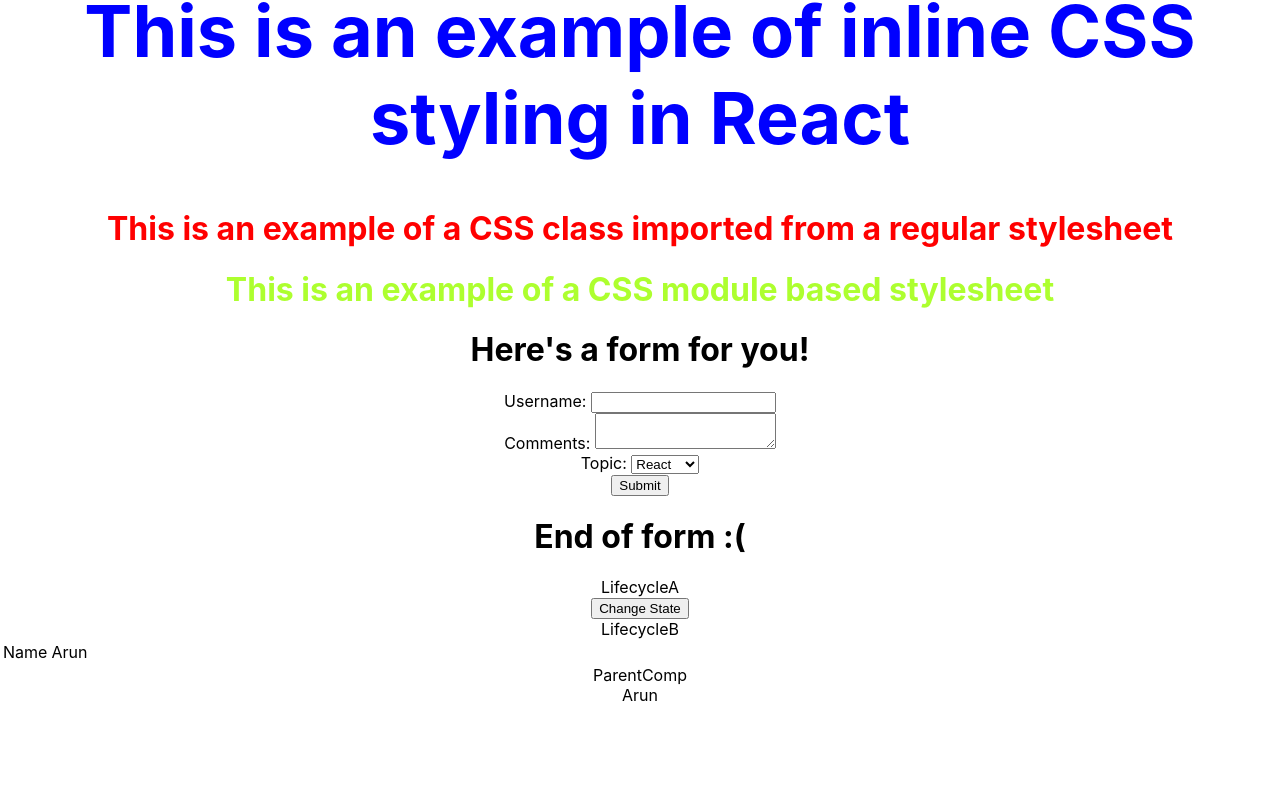
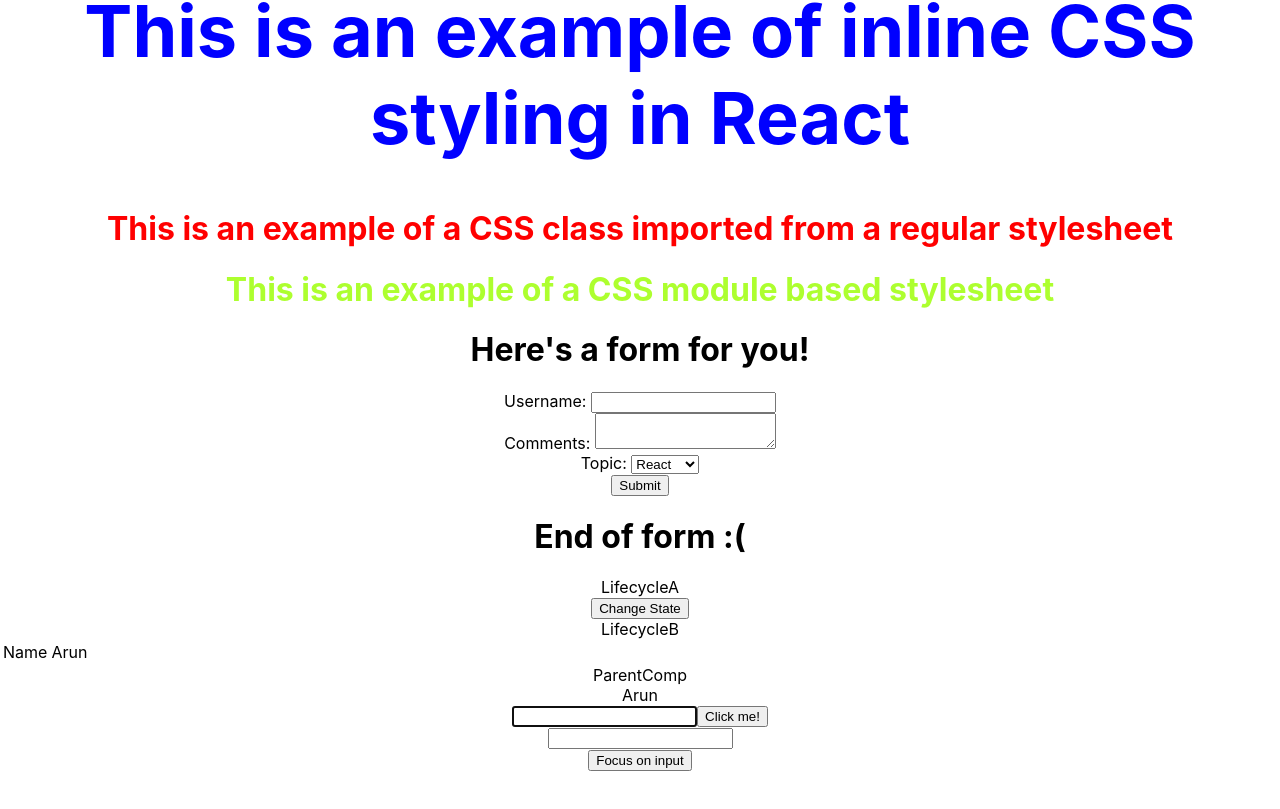
Before and after one commit to ShekarArun/hello-world-react, a React (Create React App) app: page / in a window 1280 px wide. Shown: the part 1606-2415 px from the top of the page. Before the commit the page ends 2391 px from the top, so only its background shows below. Built offline with nearby package versions, Linux system fonts and the light colour scheme.

Commit message:
feat: Add ref with class components

```diff
--- a/src/App.js
+++ b/src/App.js
@@ -19,6 +19,8 @@ import Form from './components/Form'
 import LifecycleA from './components/LifecycleA'
 import Table from './components/Table'
 import ParentComp from './components/ParentComp'
+import RefDemo from './components/RefDemo'
+import FocusInput from './components/FocusInput'
 
 function App () {
   return (
@@ -47,6 +49,8 @@ function App () {
       <Table />
 
       <ParentComp />
+      <RefDemo />
+      <FocusInput />
 
       {/* Random padding so that I don't have to reach for the bottom of the screen and accidentally hover on the taskbar */}
       <br />
--- /dev/null
+++ b/src/components/FocusInput.js
@@ -0,0 +1,26 @@
+import React, { Component } from 'react'
+import InputToBeFocussed from './InputToBeFocussed'
+
+class FocusInput extends Component {
+    constructor(props) {
+      super(props)
+
+      this.componentRef = React.createRef()
+    }
+
+    handleClick = () => {
+        console.log('Parent ref')
+        console.log(this.componentRef)
+        this.componentRef.current.focusInput()
+    }
+  render() {
+    return (
+      <div>
+        <InputToBeFocussed ref={this.componentRef} />
+        <button onClick={this.handleClick}>Focus on input</button>
+      </div>
+    )
+  }
+}
+
+export default FocusInput
--- /dev/null
+++ b/src/components/InputToBeFocussed.js
@@ -0,0 +1,22 @@
+import React, { Component } from 'react'
+
+class InputToBeFocussed extends Component {
+    constructor(props) {
+      super(props)
+
+      this.inputRef = React.createRef()
+    }
+
+    focusInput() {
+        this.inputRef.current.focus()
+    }
+  render() {
+    return (
+      <div>
+        <input type='text' ref={this.inputRef} />
+      </div>
+    )
+  }
+}
+
+export default InputToBeFocussed
--- /dev/null
+++ b/src/components/RefDemo.js
@@ -0,0 +1,25 @@
+import React, { Component } from 'react'
+
+class RefDemo extends Component {
+    constructor(props) {
+      super(props)
+
+      this.inputRef = React.createRef()
+    }
+
+    componentDidMount() {
+        this.inputRef.current.focus()
+    }
+
+    handleClick = () => {alert(this.inputRef.current.value)}
+  render() {
+    return (
+      <div>
+        <input type='text' ref={this.inputRef} />
+        <button onClick={this.handleClick}>Click me!</button>
+        </div>
+    )
+  }
+}
+
+export default RefDemo
```
